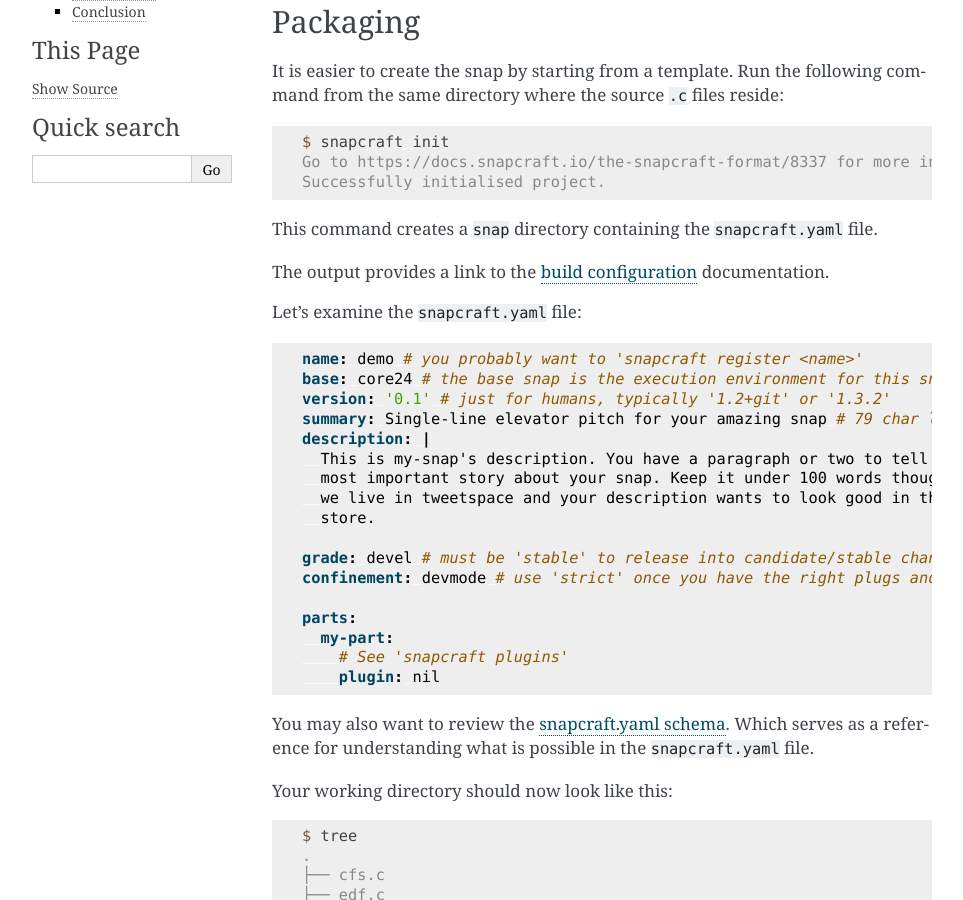
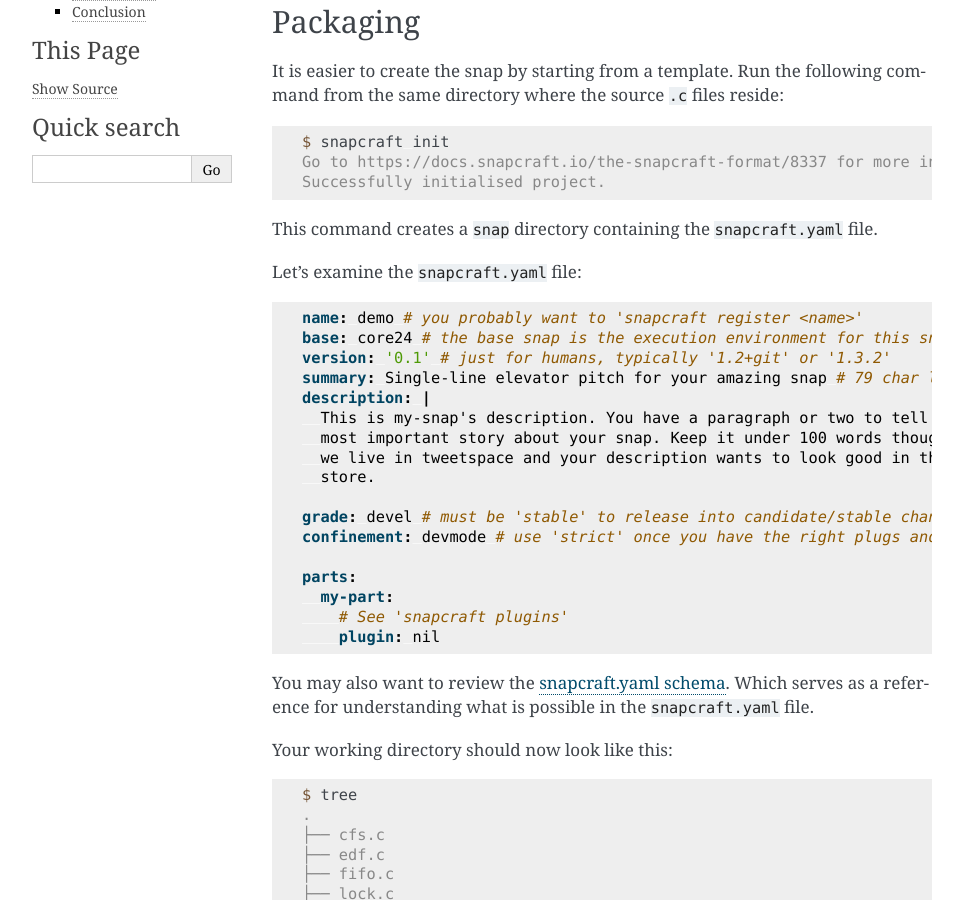
Before and after one commit to canonical/real-time-ubuntu-docs, a Sphinx documentation site: the page built from docs/tutorial/7-snapping.md, in a window 1280 px wide and 900 px high, scrolled down 475 px. Shown: the whole window, without its empty margins (148-1111 px from the left). Built offline with Sphinx 7.4.7, drawn with Linux system fonts in a browser that asks for light colours.

Commit message:
feat!: drop context info for output of snapcraft init
Co-authored-by: Farshid Tavakolizadeh <email@farshid.ws>
Signed-off-by: Lincoln Wallace <lincoln.wallace@canonical.com>

````diff
--- a/docs/tutorial/7-snapping.md
+++ b/docs/tutorial/7-snapping.md
@@ -28,7 +28,6 @@ Successfully initialised project.
 ```
 This command creates a `snap` directory containing the `snapcraft.yaml` file.
 
-The output provides a link to the [build configuration][snapcraft_build_cfg] documentation.
 
 Let's examine the `snapcraft.yaml` file:
 
````
